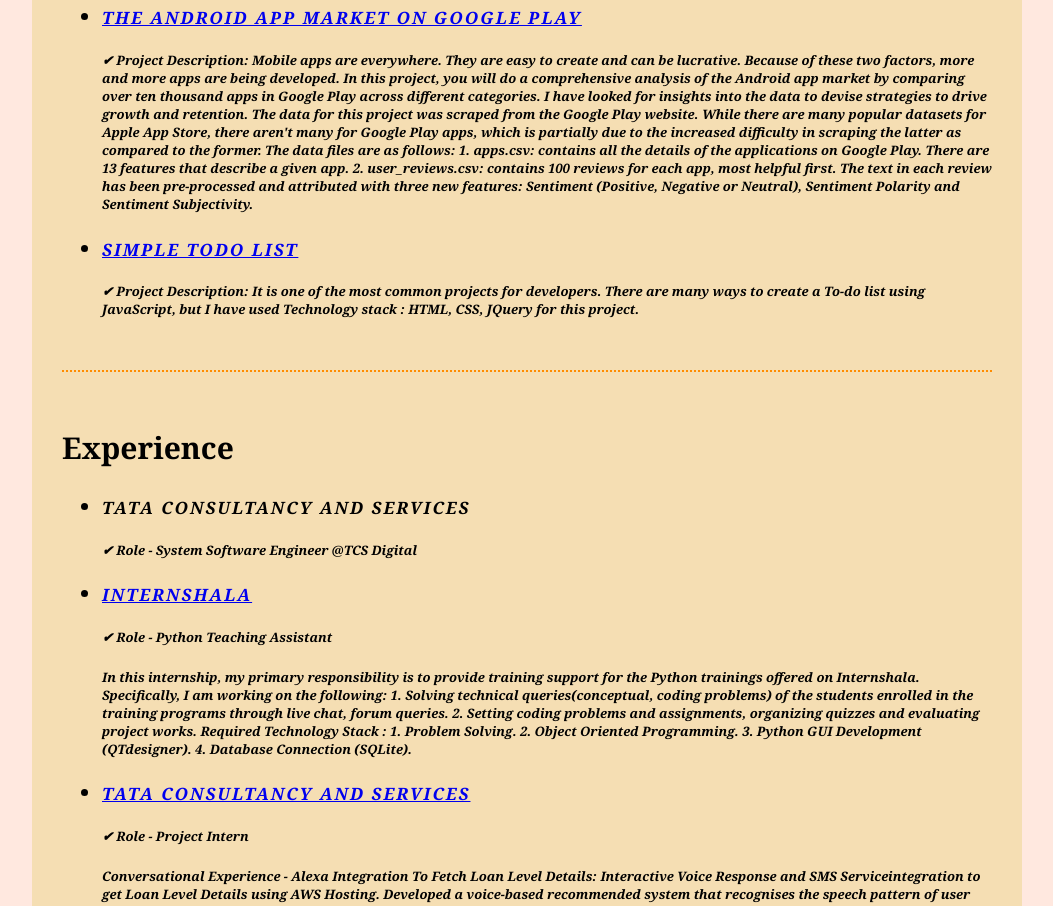
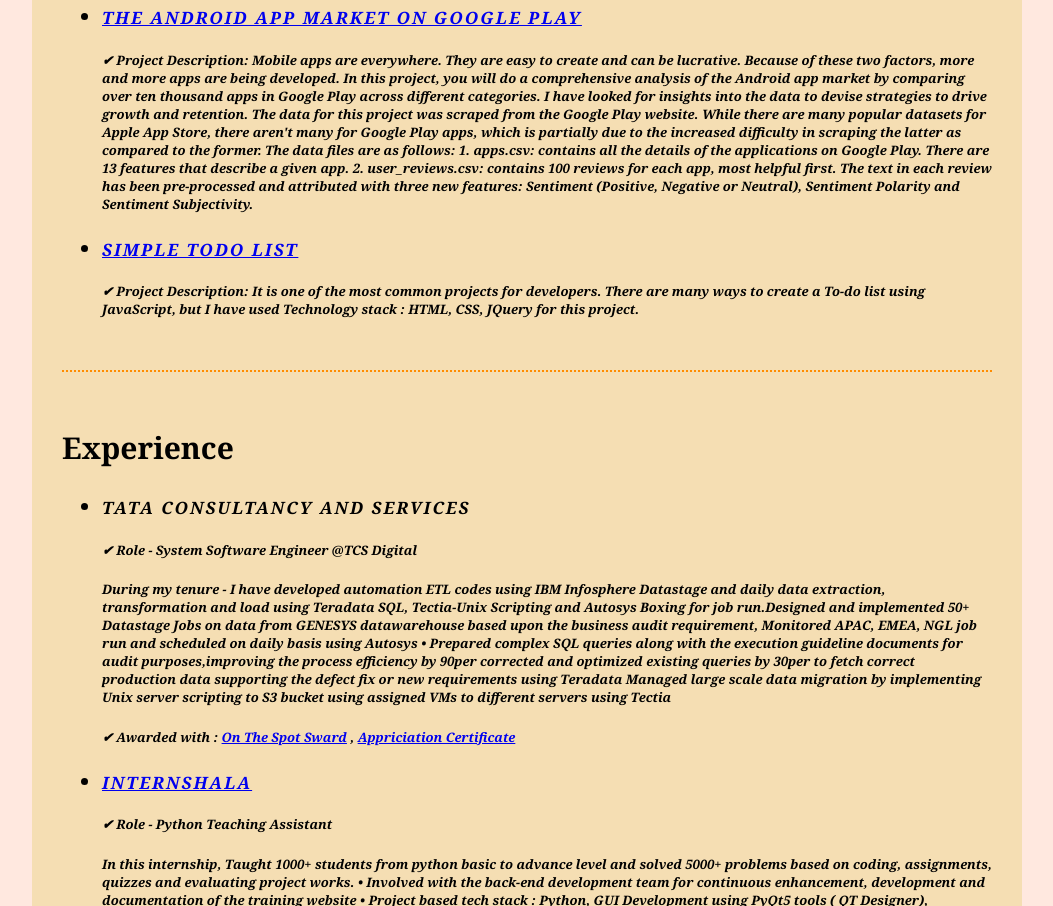
Before and after one commit to gaushwravetu/MyCV, a plain HTML site: page index.html in a window 1280 px wide. Shown: the part 1894-2800 px from the top of the page, without its empty margins (113-1166 px from the left). Drawn offline with Linux system fonts and the light colour scheme.

Commit message:
updated links

```diff
--- a/index.html
+++ b/index.html
@@ -13,7 +13,7 @@
         <div id="header">
             <div id="name">
                 <h1>Gaurav Kumar</h1>
-                <h3>Systems Engineer at TCS-Digital(Aug 2021-Present)</h3>
+                <h3>Serving Notice Period at TCS-Digital(Aug 2021-Present)</h3>
             </div>
             <!--name-->
             <div id="contact">
@@ -32,7 +32,8 @@
 
         <div id="Objective" class="row">
             <h2 class="left">Objective</h2>
-            <h5> I am a Software Engineer with 1 years of experience in full stack web development, IBM certified solution developer working on Data Analytics(ETL) domain. Interested in problem solving in Python.</h5>
+            <h5> I am a Software Engineer with 2 years of experience in full stack web development, IBM certified
+                solution developer working on Data Analytics(ETL) domain. Interested in problem solving in Python.</h5>
         </div>
         <!--profile-->
         <div class="clr"></div>
@@ -107,21 +108,27 @@
             <h2 class="left">Projects</h2>
             <ul>
                 <li>
-                    <h3> <a href="https://github.com/gauravappy97/mytour-project" target="_blank">Mytour-Full Stack Development</a></h3>
-                    <h5>✔ Developed an interactive and fully responsive web-based application for worldwide tourists.
-                        Implemented Django Framework and PostgreSQL for back-end functionalities.
-                        Created a community section where any users can post their experiences and share photos.
-                        Created dashboard panel where registered users can track their status of inquiries and add/delete their posts.
-                        Created place section where any users can see top curated picks of places with all details and plan their tourism accordingly</h5>
+                    <h3> <a href="https://github.com/gauravappy97/mytour-project" target="_blank">Mytour-Full Stack
+                            Development</a></h3>
+                    <h5>✔ Developed a well-architected web interface, intuitive navigation and fully responsive
+                        web-based application from scratch
+                        • Outlined a personalised dashboard and features google OAuth authentication and authorization
+                        which provides secure
+                        environment for the platform user.
+                        • Implemented well designed database schema that leverages PostgreSQL to enhance scalability,
+                        robustness and reliability
+                        • Deployed on ”render” cloud based platform and making the automation using GitHub action</h5>
                 </li>
                 <li>
-                    <h3> <a href="https://github.com/gauravappy97/Fantasy11-Desktop-Application" target="_blank">Builded Fantasy Premier league Desktop App</a></h3>
+                    <h3> <a href="https://github.com/gauravappy97/Fantasy11-Desktop-Application" target="_blank">Builded
+                            Fantasy Premier league Desktop App</a></h3>
                     <h5>✔ In this Project, I made a python based desktop application
                         in which PYQT5 for GUI look and generating UI files, database for storing players stats and
                         python programming for all the configuration are being used.</h5>
                 </li>
                 <li>
-                    <h3> <a href="https://github.com/gauravappy97/Clusturing-Geological-Data-Intelligently-in-Python-GAURAV-KUMAR_myfinalProject-.git" target="_blank">Clusturing-Geological-Data-Intelligently-in-Python</a></h3>
+                    <h3> <a href="https://github.com/gauravappy97/Clusturing-Geological-Data-Intelligently-in-Python-GAURAV-KUMAR_myfinalProject-.git"
+                            target="_blank">Clusturing-Geological-Data-Intelligently-in-Python</a></h3>
                     <h5>✔ In this project, I worked on the following things:
                         1. Preprocess and clean geolocation data
                         2. Visualize dataset interactively
@@ -132,33 +139,49 @@
                         7. Addressing and classifying outliers into existing clusters using K-Nearest Neighbor</h5>
                 </li>
                 <li>
-                    <h3> <a href="https://github.com/gauravappy97/gauravkumar97.git" target="_blank">Builded Portfolio Website</a></h3>
+                    <h3> <a href="https://github.com/gauravappy97/gauravkumar97.git" target="_blank">Builded Portfolio
+                            Website</a></h3>
                     <h5>✔ In this website, I use the concept of HTML, CSS, JAVAScript, Bootstrap, and many other
                         third-party tools.
                     </h5>
                 </li>
                 <li>
-                    <h3> <a href="https://github.com/gauravappy97/Exploring-the-Bitcoin-Cryptocurrency-Market.git" target="_blank">Exploring the Bitcoin Cryptocurrency Market</a></h3>
-                    <h5> ✔ To better understand the growth and impact of Bitcoin and other cryptocurrencies, in this project, I explore the market capitalization of different cryptocurrencies. Skills required to complete this project :
+                    <h3> <a href="https://github.com/gauravappy97/Exploring-the-Bitcoin-Cryptocurrency-Market.git"
+                            target="_blank">Exploring the Bitcoin Cryptocurrency Market</a></h3>
+                    <h5> ✔ To better understand the growth and impact of Bitcoin and other cryptocurrencies, in this
+                        project, I explore the market capitalization of different cryptocurrencies. Skills required to
+                        complete this project :
                         Pandas Foundations
                         Manipulating DataFrames with pandas
                         Cleaning Data in Python.
                     </h5>
                 </li>
                 <li>
-                    <h3> <a href="https://github.com/gauravappy97/Load-Clean-and-Visualize-scraped-Google-Play-Store-data.git" target="_blank">The Android App Market on Google Play</a></h3>
+                    <h3> <a href="https://github.com/gauravappy97/Load-Clean-and-Visualize-scraped-Google-Play-Store-data.git"
+                            target="_blank">The Android App Market on Google Play</a></h3>
                     <h5> ✔ Project Description:
-                        Mobile apps are everywhere. They are easy to create and can be lucrative. Because of these two factors, more and more apps are being developed. In this project, you will do a comprehensive analysis of the Android app market by comparing over ten thousand apps in Google Play across different categories. I have looked for insights into the data to devise strategies to drive growth and retention.
-                        The data for this project was scraped from the Google Play website. While there are many popular datasets for Apple App Store, there aren't many for Google Play apps, which is partially due to the increased difficulty in scraping the latter as compared to the former. The data files are as follows:
-                        1. apps.csv: contains all the details of the applications on Google Play. There are 13 features that describe a given app.
-                        2. user_reviews.csv: contains 100 reviews for each app, most helpful first. The text in each review has been pre-processed and attributed with three new features: Sentiment (Positive, Negative or Neutral), Sentiment Polarity and Sentiment Subjectivity.
+                        Mobile apps are everywhere. They are easy to create and can be lucrative. Because of these two
+                        factors, more and more apps are being developed. In this project, you will do a comprehensive
+                        analysis of the Android app market by comparing over ten thousand apps in Google Play across
+                        different categories. I have looked for insights into the data to devise strategies to drive
+                        growth and retention.
+                        The data for this project was scraped from the Google Play website. While there are many popular
+                        datasets for Apple App Store, there aren't many for Google Play apps, which is partially due to
+                        the increased difficulty in scraping the latter as compared to the former. The data files are as
+                        follows:
+                        1. apps.csv: contains all the details of the applications on Google Play. There are 13 features
+                        that describe a given app.
+                        2. user_reviews.csv: contains 100 reviews for each app, most helpful first. The text in each
+                        review has been pre-processed and attributed with three new features: Sentiment (Positive,
+                        Negative or Neutral), Sentiment Polarity and Sentiment Subjectivity.
                     </h5>
                 </li>
                 <li>
                     <h3> <a href="https://github.com/gauravappy97/Todo.git" target="_blank">Simple TODO List</a></h3>
                     <h5> ✔ Project Description:
                         It is one of the most common projects for developers.
-                        There are many ways to create a To-do list using JavaScript, but I have used Technology stack : HTML, CSS, JQuery for this project.
+                        There are many ways to create a To-do list using JavaScript, but I have used Technology stack :
+                        HTML, CSS, JQuery for this project.
                     </h5>
                 </li>
             </ul>
@@ -172,28 +195,59 @@
                         <li>
                             <h3>Tata Consultancy and Services</h3>
                             <h5> ✔ Role - System Software Engineer @TCS Digital</h5>
+                            <h5> During my tenure - I have developed automation ETL codes using IBM Infosphere Datastage
+                                and daily data extraction, transformation and load
+                                using Teradata SQL, Tectia-Unix Scripting and Autosys Boxing for job run.Designed and
+                                implemented 50+ Datastage Jobs on data from GENESYS datawarehouse based upon the
+                                business audit
+                                requirement, Monitored APAC, EMEA, NGL job run and scheduled on daily basis using
+                                Autosys
+                                • Prepared complex SQL queries along with the execution guideline documents for audit
+                                purposes,improving the process
+                                efficiency by 90per corrected and optimized existing queries by 30per to fetch correct
+                                production data supporting the
+                                defect fix or new requirements using Teradata
+                                Managed large scale data migration by implementing Unix server scripting to S3 bucket
+                                using assigned VMs to different
+                                servers using Tectia</h5>
+
+                            <h5><em> ✔ Awarded with : </em><strong><a
+                                        href="https://drive.google.com/file/d/1_iwEtvisKjRh8a0RQgUUV97fMHavJPv7/view?usp=sharing"
+                                        target="_blank">On The Spot Sward</a> , </em><strong><a
+                                            href="https://drive.google.com/file/d/1X4Y5X6RFezR8EQFCExca1FeIDsGNs5Nx/view?usp=sharing"
+                                            target="_blank"> Appriciation Certificate</a> </strong></h5>
                         </li>
                         <li>
-                            <h3> <a href="https://drive.google.com/file/d/1j_2YQpSo8VSGd-VJdJANbCwd3mni7vXJ/view?usp=sharing" target="_blank">Internshala</a></h3>
+                            <h3> <a href="https://drive.google.com/file/d/1KCWlbb-wY4Ua66fPnYpuMHRh7e9kgmnQ/view?usp=sharing"
+                                    target="_blank">Internshala</a></h3>
                             <h5> ✔ Role - Python Teaching Assistant</h5>
-                            <h5>In this internship, my primary responsibility is to provide training support for the Python trainings offered on Internshala. Specifically, I am working on the following:
+                            <h5>In this internship, Taught 1000+ students from python basic to advance level and solved
+                                5000+ problems based on coding, assignments,
+                                quizzes and evaluating project works.
+                                • Involved with the back-end development team for continuous enhancement, development
+                                and documentation of the
+                                training website
+                                • Project based tech stack : Python, GUI Development using PyQt5 tools ( QT Designer),
+                                Database Connectivity using
+                                SQLite Studio, Problem Solving</h5>
 
-                                1. Solving technical queries(conceptual, coding problems) of the students enrolled in the training programs through live chat, forum queries.
-                                2. Setting coding problems and assignments, organizing quizzes and evaluating project works.
-
-                                Required Technology Stack :
-                                1. Problem Solving.
-                                2. Object Oriented Programming.
-                                3. Python GUI Development (QTdesigner).
-                                4. Database Connection (SQLite).</h5>
+                            <h5> ✔ Received : <a
+                                    href="https://drive.google.com/file/d/1WVdupGZ3XAGi3Lhd18uK5qnHDdoo0Qqk/view?usp=sharing"
+                                    target="_blank">Letter Of Recommendation</a>
+                            </h5>
                         </li>
                         <li>
-                            <h3> <a href="https://drive.google.com/file/d/18G3LYZ7XNM9TZxMBwFNFvuWlQ_uA3z9C/view?usp=sharing" target="_blank">Tata Consultancy and Services</a></h3>
+                            <h3> <a href="https://drive.google.com/file/d/1ryr0NhohBOgK71wKrmfzzjghB95tF779/view?usp=sharing"
+                                    target="_blank">Tata Consultancy and Services</a></h3>
                             <h5> ✔ Role - Project Intern</h5>
-                            <h5>Conversational Experience - Alexa Integration To Fetch Loan Level Details:  Interactive Voice Response and SMS Serviceintegration to get Loan Level Details using AWS Hosting.
-                                Developed a voice-based recommended system that recognises the speech pattern of user and extract relevant keywordsand show contents for the same.
-                                Used SpeechRecognition:  Library for performing speech recognition, with support for several engines and APIs, onlineand offline.
-                                Used AWS Deployment Package in Python:  Here I configured AWS lambda, Built the deployment package, Scheduledcron jobs with AWS cloudwatch</h5>
+                            <h5>Conversational Experience - Alexa Integration To Fetch Loan Level Details: Interactive
+                                Voice Response and SMS Serviceintegration to get Loan Level Details using AWS Hosting.
+                                Developed a voice-based recommended system that recognises the speech pattern of user
+                                and extract relevant keywordsand show contents for the same.
+                                Used SpeechRecognition: Library for performing speech recognition, with support for
+                                several engines and APIs, onlineand offline.
+                                Used AWS Deployment Package in Python: Here I configured AWS lambda, Built the
+                                deployment package, Scheduledcron jobs with AWS cloudwatch</h5>
                         </li>
 
                     </ul>
@@ -216,7 +270,9 @@
                             <h5>Jul 2020 - Jan 20211</h5>
                             <h5> ✔ Represented my collage and manages all technical events on behalf of IIT-Bombay.
                             </h5>
-                            <h5> ✔ Awarded with <a href="https://drive.google.com/file/d/1kteT5zYG8Y5PJNclKuR5TQeCGR-5KEST/view?usp=sharing" target="_blank">Bronze Certificate</a>.
+                            <h5> ✔ Awarded with <a
+                                    href="https://drive.google.com/file/d/1VL2MWjIPHMgjoI9jdZjWPv4FN3RQEpdG/view?usp=sharing"
+                                    target="_blank">Bronze Certificate</a>.
                             </h5>
                         </li>
                     </ul>
@@ -302,7 +358,8 @@
                 <div>
                     <ul>
                         <li>
-                            <h3> <a href="https://www.theforage.com/badges/DJsmoAmqMQdTveXQc/m9hmhieL5hBho3vhQ/Engineering%3A%20Undergraduate%20%26%20Masters%20Virtual%20Internship%20Platform/Gaurav" target="_blank">Microsoft Virtual Internship Program</a></h3>
+                            <h3> <a href="https://www.theforage.com/badges/DJsmoAmqMQdTveXQc/m9hmhieL5hBho3vhQ/Engineering%3A%20Undergraduate%20%26%20Masters%20Virtual%20Internship%20Platform/Gaurav"
+                                    target="_blank">Microsoft Virtual Internship Program</a></h3>
                             <h5>Jun 2019 - Jul 2020</h5>
                             <h5> ✔ Over the period this internship, I learned
                                 <ol>
@@ -349,7 +406,8 @@
                                         Learned about reactions to change and effective change management strategies
                                     </li>
                                     <li>
-                                        Learned about different communication preferences to develop a more flexible communication style
+                                        Learned about different communication preferences to develop a more flexible
+                                        communication style
                                     </li>
                                     <li>
                                         Adapt your communication style to support different communication preferences
@@ -361,14 +419,16 @@
                                         Keep focused by developing strategies to manage disruptions
                                     </li>
                                     <li>
-                                        Learned how Microsoft Azure is leading the way in helping organizations meet their business challenges
+                                        Learned how Microsoft Azure is leading the way in helping organizations meet
+                                        their business challenges
                                     </li>
                                 </ol>
                             </h5>
                         </li>
 
                         <li>
-                            <h3> <a href="https://insidesherpa.s3.amazonaws.com/completion-certificates/Deloitte/FqFtWwQzNxJ8Qsh5H_Deloitte_DJsmoAmqMQdTveXQc_completion_certificate.pdf" target="_blank">Deloitte Virtual Internship Program</a></h3>
+                            <h3> <a href="https://insidesherpa.s3.amazonaws.com/completion-certificates/Deloitte/FqFtWwQzNxJ8Qsh5H_Deloitte_DJsmoAmqMQdTveXQc_completion_certificate.pdf"
+                                    target="_blank">Deloitte Virtual Internship Program</a></h3>
                             <h5>May 2020 - Jun 2020</h5>
                             <h5> ✔ Over the period this internship, I learned
                                 <ol>
```
